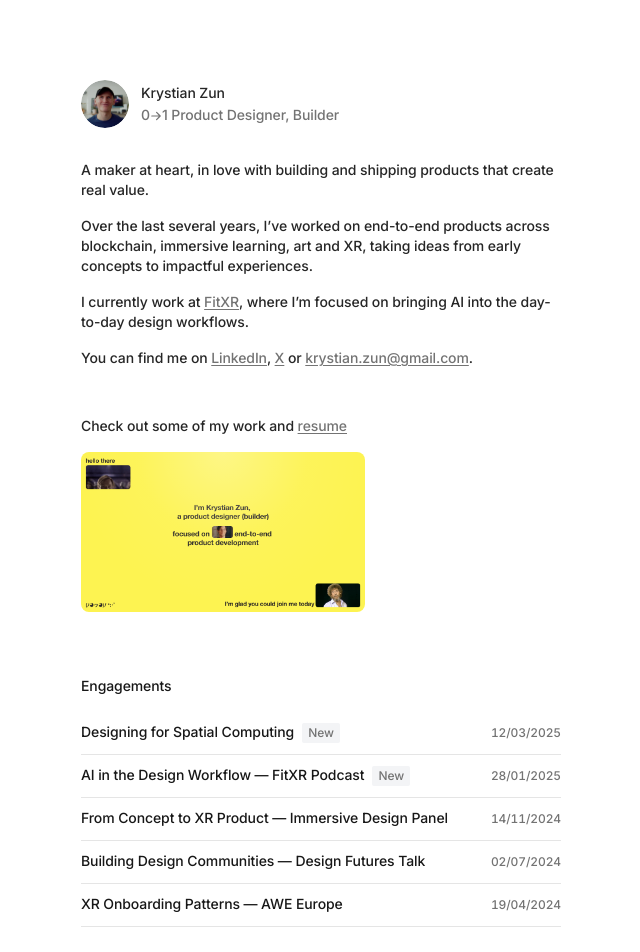
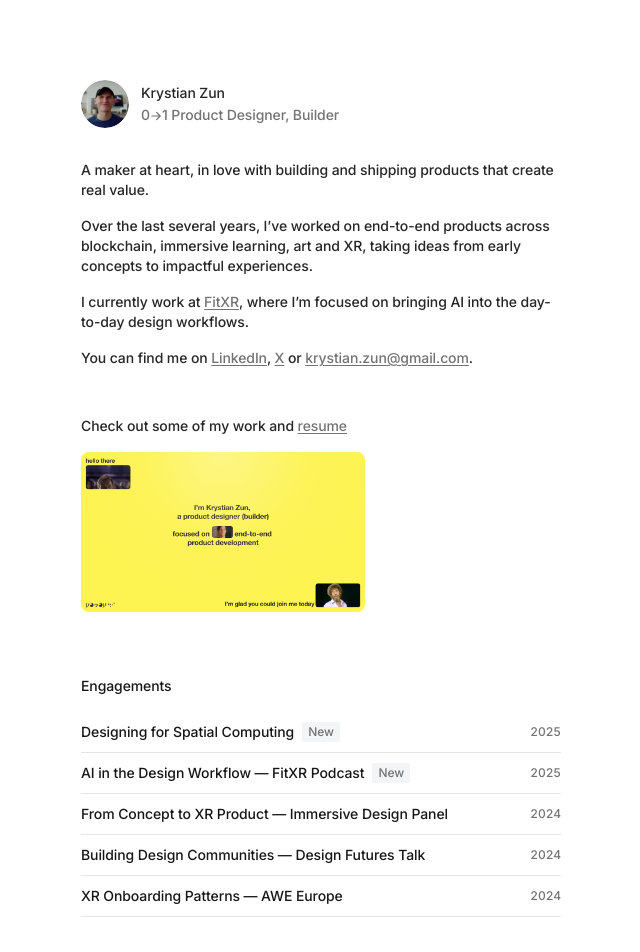
Before and after one commit to krystianzun/krystianzun-com, a Next.js app: page / in a window 1280 px wide. Shown: the top 952 px of the page, without its empty margins (319-959 px from the left). Built offline with nearby package versions, Linux system fonts and the light colour scheme.

Commit message:
Update Engagement.tsx

```diff
--- a/app/_components/Engagement.tsx
+++ b/app/_components/Engagement.tsx
@@ -9,44 +9,43 @@ const engagements: EngagementItem[] = [
   {
     title: "Designing for Spatial Computing",
     href: "#",
-    date: "12/03/2025",
+    date: "2025",
     isNew: true,
   },
   {
     title: "AI in the Design Workflow — FitXR Podcast",
     href: "#",
-    date: "28/01/2025",
+    date: "2025",
     isNew: true,
   },
   {
     title: "From Concept to XR Product — Immersive Design Panel",
     href: "#",
-    date: "14/11/2024",
+    date: "2024",
   },
   {
     title: "Building Design Communities — Design Futures Talk",
     href: "#",
-    date: "02/07/2024",
+    date: "2024",
   },
   {
     title: "XR Onboarding Patterns — AWE Europe",
     href: "#",
-    date: "19/04/2024",
+    date: "2024",
   },
 ];
 
 function EngagementRow({ title, href, date, isNew }: EngagementItem) {
   return (
+    <div className="border-b border-border">
       <a
         href={href}
         target="_blank"
         rel="noopener noreferrer"
-      className="group flex items-center justify-between py-2.5 border-b border-border"
+        className="flex items-center justify-between py-2.5 transition-opacity duration-250 group-hover/list:opacity-30 hover:!opacity-100"
       >
         <div className="flex items-center gap-2">
-        <span className="text-heading font-medium border-b-2 border-transparent group-hover:border-heading transition-colors duration-150">
-          {title}
-        </span>
+          <span className="text-heading font-medium">{title}</span>
           {isNew && (
             <span className="text-xs font-medium px-1.5 py-0.5 bg-gray-100 text-muted rounded-sm">
               New
@@ -57,6 +56,7 @@ function EngagementRow({ title, href, date, isNew }: EngagementItem) {
           {date}
         </span>
       </a>
+    </div>
   );
 }
 
@@ -64,7 +64,7 @@ export default function Engagement() {
   return (
     <section className="mb-12">
       <h3 className="pb-4 text-heading font-medium">Engagements</h3>
-      <div>
+      <div className="group/list">
         {engagements.map((item) => (
           <EngagementRow key={item.title} {...item} />
         ))}
```
Lines whose indentation alone changed are shown as unchanged.
